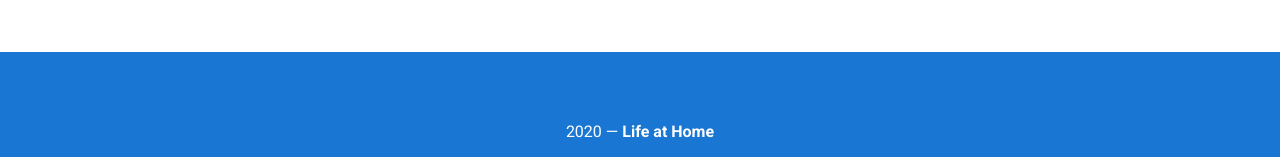
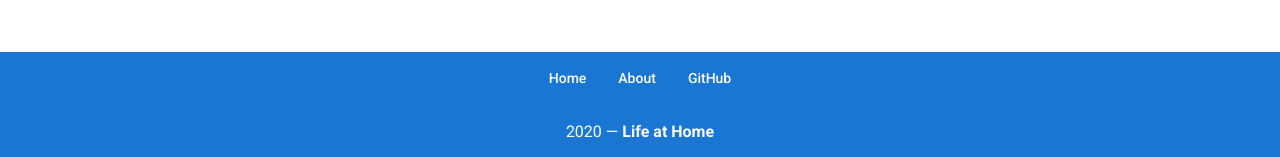
Before and after one commit to Women-Who-Code-Phoenix/lah, a Vue app: page / in a window 1280 px wide. Shown: the part 640-797 px from the top of the page. Built offline with nearby package versions, Linux system fonts and the light colour scheme; no server answers; the database is empty.

Commit message:
Update Footer.vue
Fix link buttons so that they can be seen

```diff
--- a/src/components/Footer.vue
+++ b/src/components/Footer.vue
@@ -17,11 +17,10 @@
         class="my-2"
       >
         <router-link
-
-
-
-          :to=link.href> {{link.name}}
-
+          :to=link.href
+          tag="button"
+          >
+          {{link.name}}
         </router-link>
       </v-btn>
       <v-col
```
